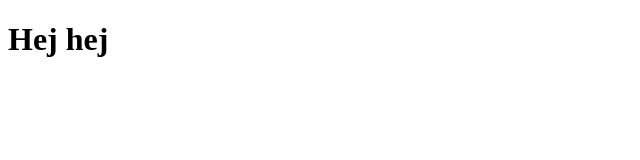
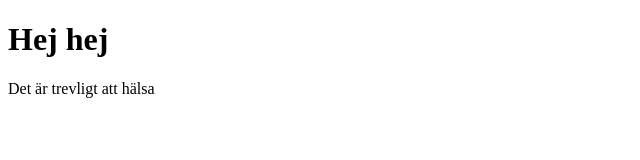
Before and after one commit to rlundby/lets-get-cray-cray, a plain HTML site: page newfile.html in a window 1280 px wide. Shown: the whole page, without its empty margins (0-640 px from the left). Drawn offline with Linux system fonts and the light colour scheme.

Commit message:
a polite commit

```diff
--- a/newfile.html
+++ b/newfile.html
@@ -11,7 +11,7 @@
 
 <h1>Hej hej</h1>
 
-<p></p>
+<p>Det är trevligt att hälsa</p>
 
 </body>
 </html>
```
